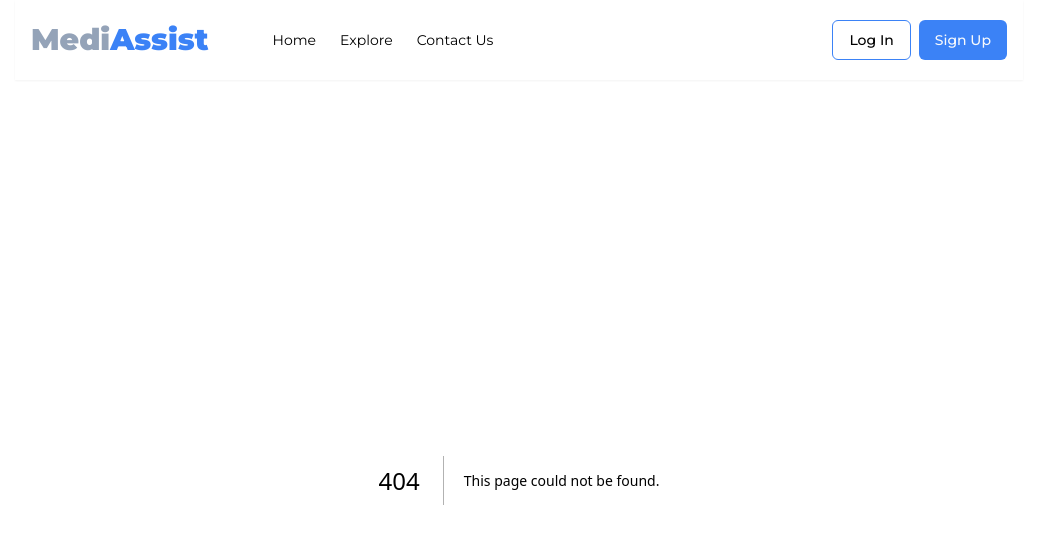
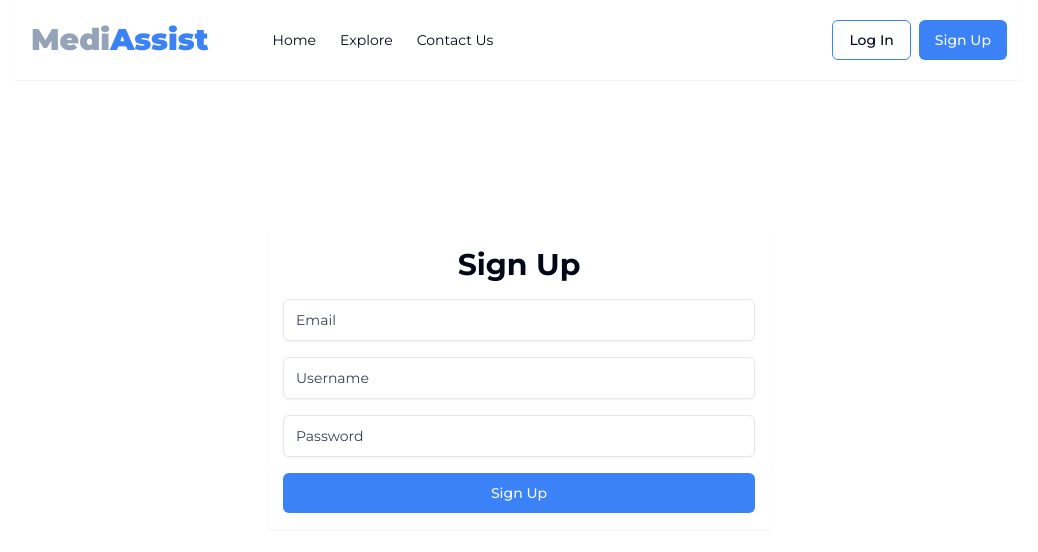
Before and after one commit to emmanueldavidson96/MediAssist, a Next.js app: page /signup in a window 1280 px wide. Before the commit this address had no page. Shown: the top 552 px of the page, without its empty margins (121-1159 px from the left). Built offline with nearby package versions, Linux system fonts and the light colour scheme.

Commit message:
Authentication Pages

```diff
--- a/app/_components/Navbar.tsx
+++ b/app/_components/Navbar.tsx
@@ -37,8 +37,12 @@ export default function Navbar() {
             </div>
         </div>
         <div className='w-fit h-fit flex gap-2'>
-            <Button variant="outline" className='hover:bg-blue-500 hover:text-white border-blue-500 '>Log In</Button>
-            <Button className='bg-blue-500 hover:bg-blue-700'>Sign Up</Button>
+            <Link href="/login">
+                <Button variant="outline" className='hover:bg-blue-500 hover:text-white border-blue-500 '>Log In</Button>
+            </Link>
+            <Link href="/signup">
+                <Button className='bg-blue-500 hover:bg-blue-700'>Sign Up</Button>
+            </Link>
         </div>
 
     </nav>
--- /dev/null
+++ b/app/_components/_ui/InputFieldFloatingLabel.tsx
@@ -0,0 +1,23 @@
+import React from 'react'
+
+export default function InputFieldFloatingLabel() {
+  return (
+    <label
+        htmlFor="Email"
+        className="relative w-full block rounded-md border border-gray-200 shadow-sm focus-within:border-blue-600 focus-within:ring-1 focus-within:ring-blue-600"
+    >
+        <input
+            type="email"
+            id="Email"
+            className="w-full h-[40px] p-2 peer border-none bg-transparent placeholder-transparent focus:border-transparent focus:outline-none focus:ring-0"
+            placeholder="Email..."
+        />
+
+        <span
+            className="pointer-events-none absolute start-2.5 top-0 -translate-y-1/2 bg-white p-0.5 text-xs text-gray-700 transition-all peer-placeholder-shown:top-1/2 peer-placeholder-shown:text-sm peer-focus:top-0 peer-focus:text-xs"
+        >
+            Email
+        </span>
+    </label>
+  )
+}
--- /dev/null
+++ b/app/_components/_ui/InputFieldPasswordFloatingLabel.tsx
@@ -0,0 +1,23 @@
+import React from 'react'
+
+export default function InputFieldPasswordFloatingLabel() {
+  return (
+    <label
+        htmlFor="Password"
+        className="relative w-full block rounded-md border border-gray-200 shadow-sm focus-within:border-blue-600 focus-within:ring-1 focus-within:ring-blue-600"
+    >
+        <input
+            type="password"
+            id="Password"
+            className="w-full h-[40px] p-2 peer border-none bg-transparent placeholder-transparent focus:border-transparent focus:outline-none focus:ring-0"
+            placeholder="Password"
+        />
+
+        <span
+            className="pointer-events-none absolute start-2.5 top-0 -translate-y-1/2 bg-white p-0.5 text-xs text-gray-700 transition-all peer-placeholder-shown:top-1/2 peer-placeholder-shown:text-sm peer-focus:top-0 peer-focus:text-xs"
+        >
+            Password
+        </span>
+    </label>
+  )
+}
--- /dev/null
+++ b/app/_components/_ui/InputFieldUsernameFloatingLabel.tsx
@@ -0,0 +1,23 @@
+import React from 'react'
+
+export default function InputFieldUsernameFloatingLabel() {
+  return (
+    <label
+        htmlFor="Username"
+        className="relative w-full block rounded-md border border-gray-200 shadow-sm focus-within:border-blue-600 focus-within:ring-1 focus-within:ring-blue-600"
+    >
+        <input
+            type="text"
+            id="Username"
+            className="w-full h-[40px] p-2 peer border-none bg-transparent placeholder-transparent focus:border-transparent focus:outline-none focus:ring-0"
+            placeholder="Username..."
+        />
+
+        <span
+            className="pointer-events-none absolute start-2.5 top-0 -translate-y-1/2 bg-white p-0.5 text-xs text-gray-700 transition-all peer-placeholder-shown:top-1/2 peer-placeholder-shown:text-sm peer-focus:top-0 peer-focus:text-xs"
+        >
+            Username
+        </span>
+    </label>
+  )
+}
--- /dev/null
+++ b/app/login/page.tsx
@@ -0,0 +1,14 @@
+import React from 'react'
+
+export default function Login() {
+  return (
+    <div className='w-[90%] m-auto h-screen flex items-center justify-center'>
+        <form className='w-[50%] h-fit flex flex-col gap-2 shadow-sm items-center'>
+            <h1 className='text-2xl font-semibold '>Log In</h1>
+
+
+        </form>
+
+    </div>
+  )
+}
--- /dev/null
+++ b/app/signup/page.tsx
@@ -0,0 +1,21 @@
+import React from 'react'
+import InputFieldFloatingLabel from '../_components/_ui/InputFieldFloatingLabel'
+import InputFieldUsernameFloatingLabel from '../_components/_ui/InputFieldUsernameFloatingLabel'
+import InputFieldPasswordFloatingLabel from '../_components/_ui/InputFieldPasswordFloatingLabel'
+import { Button } from '@/components/ui/button'
+
+export default function Signup() {
+  return (
+    <div className='w-[90%] m-auto h-screen flex items-center justify-center mt-[-100px]'>
+        <form className='w-[50%] h-fit flex flex-col gap-4 shadow-sm items-center p-4'>
+            <h1 className='text-3xl font-bold '>Sign Up</h1>
+            <InputFieldFloatingLabel  />
+            <InputFieldUsernameFloatingLabel />
+            <InputFieldPasswordFloatingLabel />
+            <Button className='w-full bg-blue-500 hover:bg-blue-700'>
+                Sign Up
+            </Button>
+        </form>
+    </div>
+  )
+}
```
